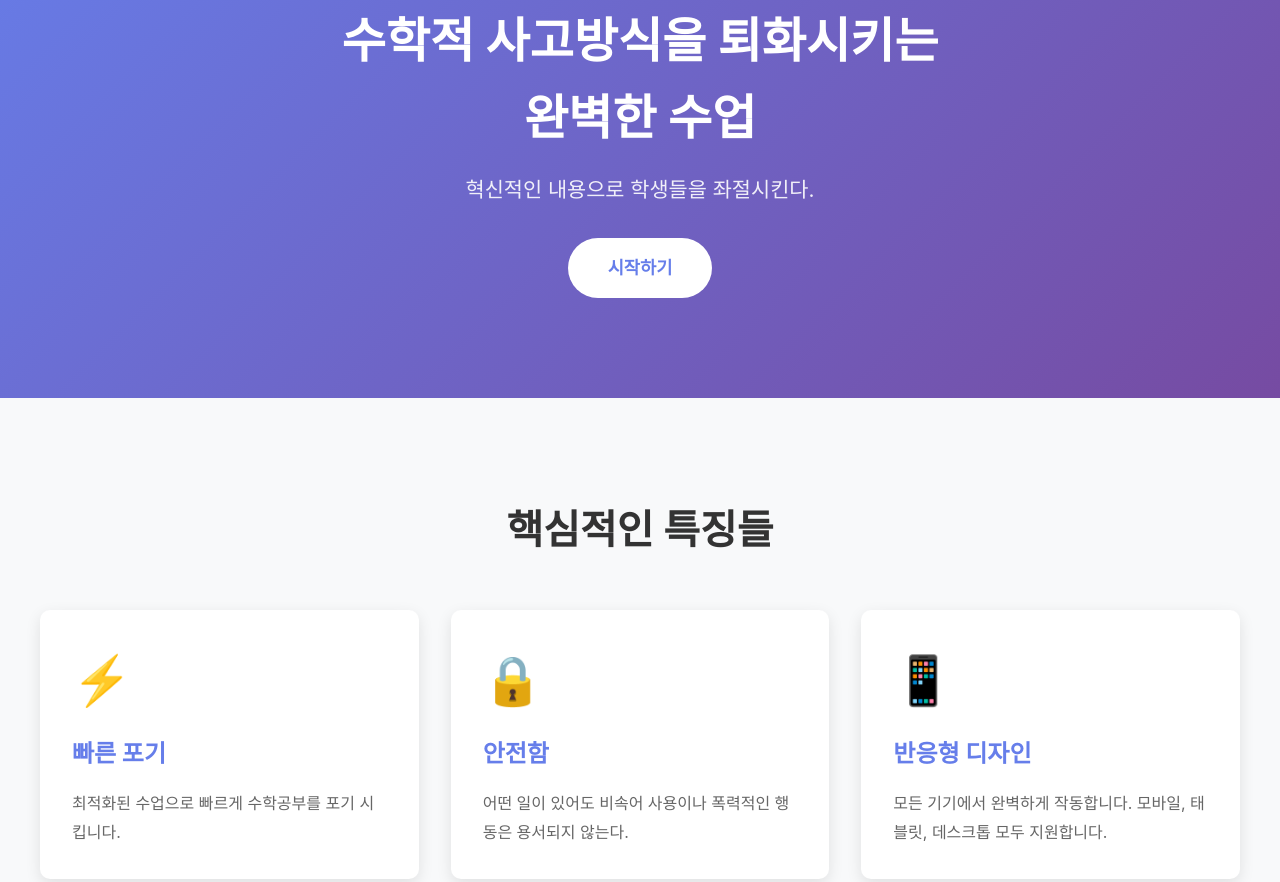
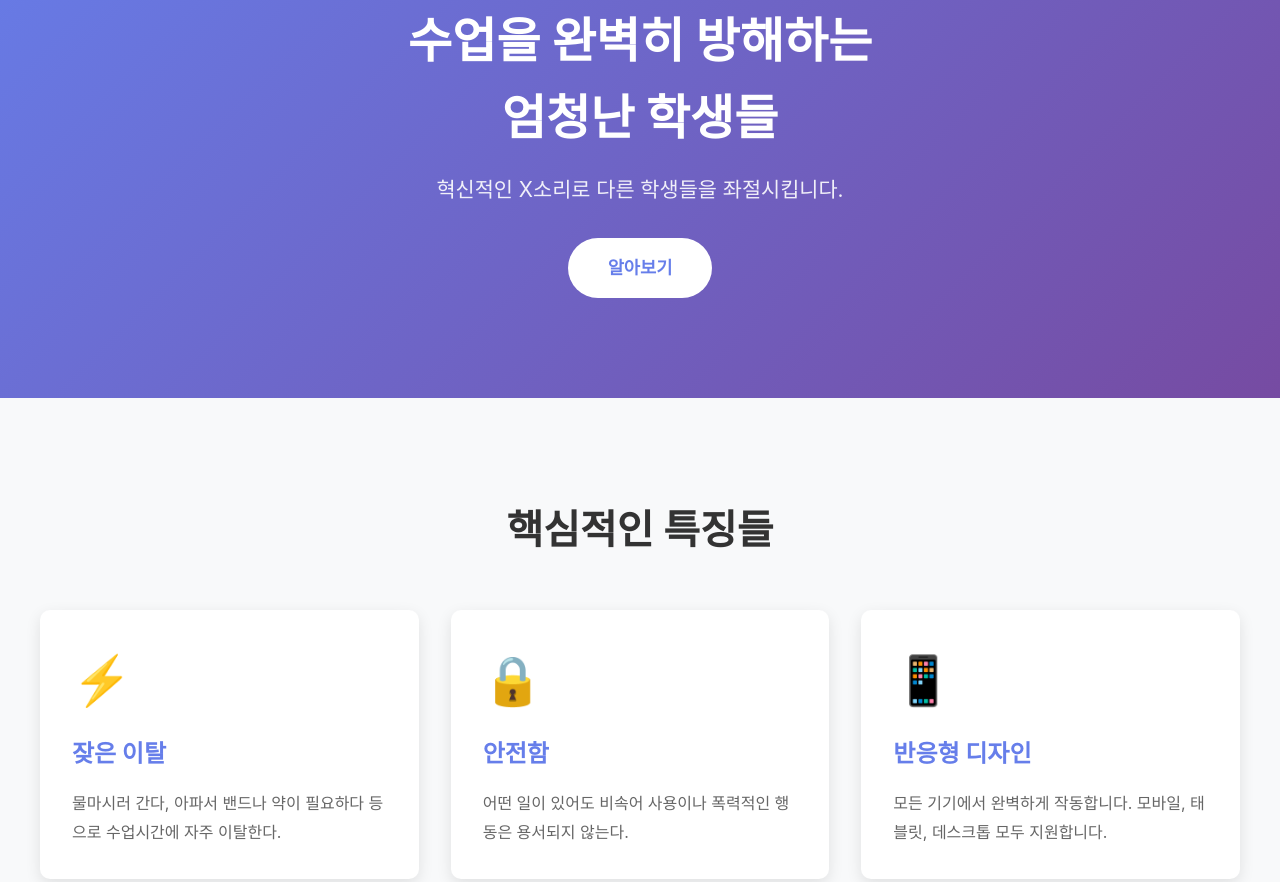
Before and after one commit to MathTrauma/Netlify, a plain HTML site: page index.html in a window 1280 px wide. Shown: the part 207-1089 px from the top of the page. Drawn offline with Linux system fonts and the light colour scheme.

Commit message:
changed title

```diff
--- a/index.html
+++ b/index.html
@@ -24,9 +24,9 @@
 
     <!-- Hero Section -->
     <section class="hero">
-        <h1>수학적 사고방식을 퇴화시키는 <br>완벽한 수업</h1>
-        <p>혁신적인 내용으로 학생들을 좌절시킨다. </p>
-        <a href="#pricing" class="cta-button">시작하기</a>
+        <h1>수업을 완벽히 방해하는 <br>엄청난 학생들</h1>
+        <p>혁신적인 X소리로 다른 학생들을 좌절시킵니다. </p>
+        <a href="#pricing" class="cta-button">알아보기</a>
     </section>
 
     <!-- Features Section -->
@@ -35,8 +35,8 @@
         <div class="features-grid">
             <div class="feature-card">
                 <div class="feature-icon">⚡</div>
-                <h3>빠른 포기</h3>
-                <p>최적화된 수업으로 빠르게 수학공부를 포기 시킵니다.</p>
+                <h3>잦은 이탈</h3>
+                <p>물마시러 간다, 아파서 밴드나 약이 필요하다 등으로 수업시간에 자주 이탈한다.</p>
             </div>
             <div class="feature-card">
                 <div class="feature-icon">🔒</div>
```
